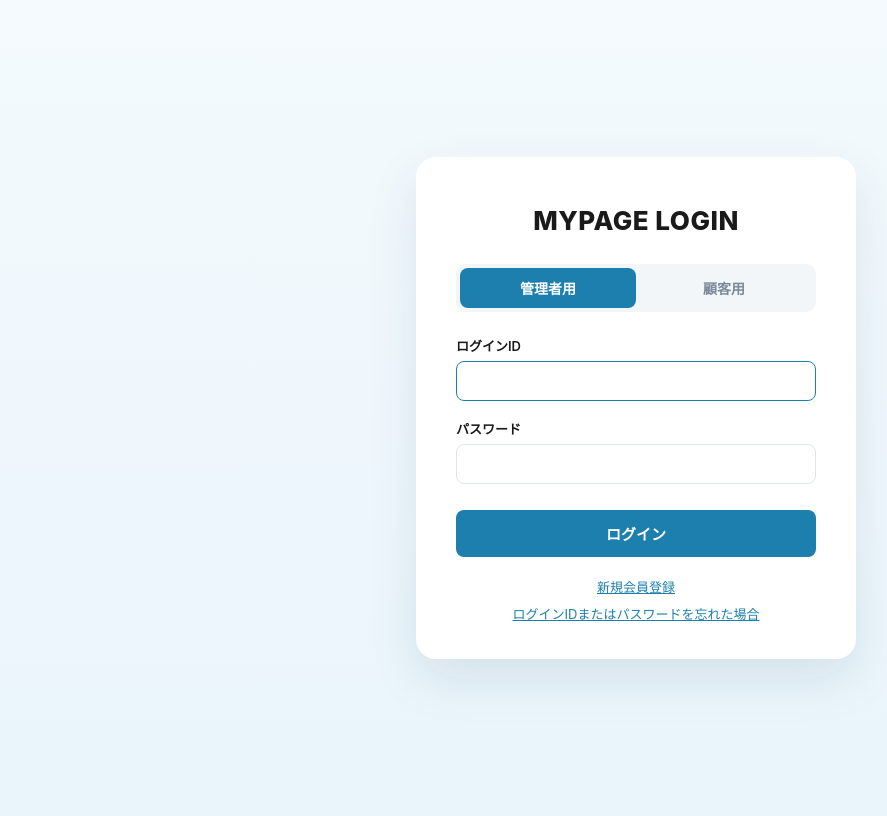
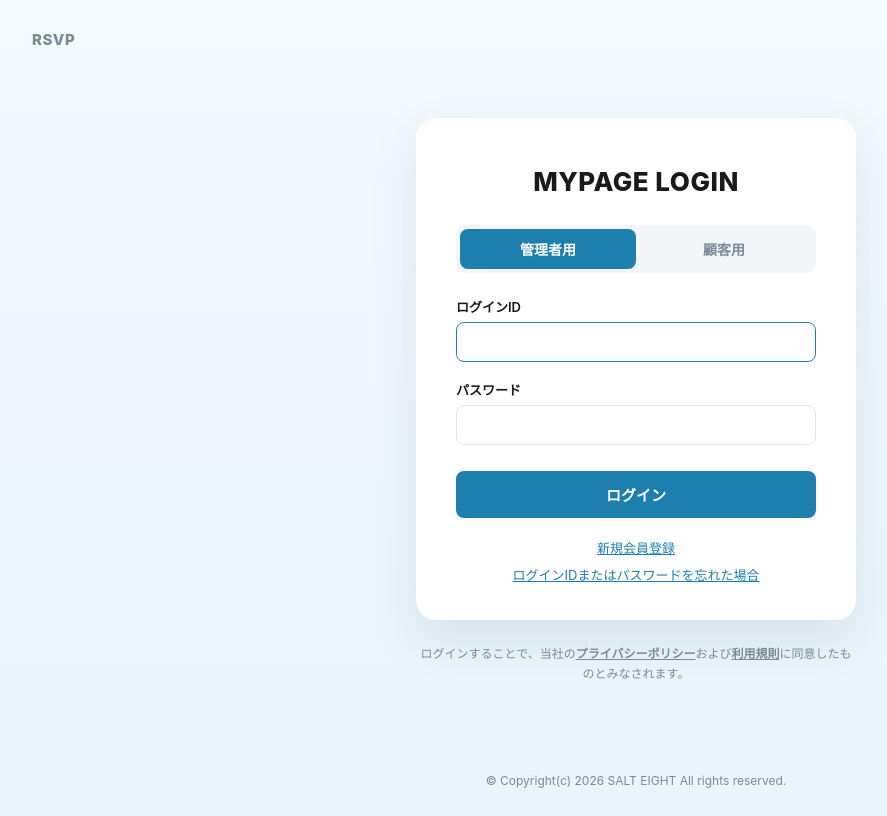
Before and after one commit to salt8-daesooyou-developer/reservation_system_study, a PHP site: page /login.php in a window 1280 px wide. Shown: the whole page, without its empty margins (4-891 px from the left). Run offline with PHP 8.4, Linux system fonts and the light colour scheme.

Commit message:
로그인 페이지에 참고 이미지의 나머지 요소 반영 (브랜드 마크, 동의 문구, 푸터)
- 좌상단 RSVP 브랜드 마크, 카드 하단 개인정보처리방침/이용규칙 동의 문구,
  하단 저작권 푸터 추가 (app.css에 auth-brand/auth-consent/auth-footer 추가)
- index.php도 동일한 레이아웃(브랜드+푸터)으로 통일

```diff
--- a/assets/css/app.css
+++ b/assets/css/app.css
@@ -369,10 +369,38 @@ table.data-table tbody tr:hover { background: var(--panel-2); }
 .auth-page {
   min-height: 100vh;
   display: flex;
+  flex-direction: column;
+  background: linear-gradient(180deg, #f4fafd 0%, #e9f4fb 100%);
+}
+.auth-brand {
+  padding: 22px 28px 0;
+  color: var(--text-dim);
+  font-weight: 800;
+  font-size: 15px;
+  letter-spacing: .5px;
+}
+.auth-main {
+  flex: 1;
+  display: flex;
+  flex-direction: column;
   align-items: center;
   justify-content: center;
   padding: 24px;
-  background: linear-gradient(180deg, #f4fafd 0%, #e9f4fb 100%);
+}
+.auth-consent {
+  max-width: 440px;
+  text-align: center;
+  color: var(--text-dim);
+  font-size: 12px;
+  line-height: 1.7;
+  margin-top: 24px;
+}
+.auth-consent a { color: var(--text-dim); text-decoration: underline; font-weight: 600; }
+.auth-footer {
+  text-align: center;
+  color: var(--text-dim);
+  font-size: 12px;
+  padding: 20px;
 }
 .auth-card {
   background: var(--panel);
--- a/index.php
+++ b/index.php
@@ -14,6 +14,8 @@ $isCustomer = !empty($_SESSION['customer_id']);
 <link href="/reservation_system_study/assets/css/app.css" rel="stylesheet">
 </head>
 <body class="auth-page">
+  <div class="auth-brand">RSVP</div>
+  <div class="auth-main">
     <div class="auth-card">
       <div class="auth-title">RSVP</div>
       <div class="auth-subtitle">予約管理システム</div>
@@ -49,5 +51,8 @@ $isCustomer = !empty($_SESSION['customer_id']);
       </div>
       <?php endif; ?>
     </div>
+  </div>
+
+  <div class="auth-footer">&copy; Copyright(c) <?= date('Y') ?> SALT EIGHT All rights reserved.</div>
 </body>
 </html>
--- a/login.php
+++ b/login.php
@@ -54,6 +54,8 @@ if (!empty($_SESSION['customer_id'])) {
 <link href="/reservation_system_study/assets/css/app.css" rel="stylesheet">
 </head>
 <body class="auth-page">
+  <div class="auth-brand">RSVP</div>
+  <div class="auth-main">
     <div class="auth-card">
       <div class="auth-title">MYPAGE LOGIN</div>
 
@@ -84,6 +86,13 @@ if (!empty($_SESSION['customer_id'])) {
         <a href="#" id="forgotLink">ログインIDまたはパスワードを忘れた場合</a>
       </div>
     </div>
+
+    <div class="auth-consent">
+      ログインすることで、当社の<a href="#" id="privacyLink">プライバシーポリシー</a>および<a href="#" id="termsLink">利用規則</a>に同意したものとみなされます。
+    </div>
+  </div>
+
+  <div class="auth-footer">&copy; Copyright(c) <?= date('Y') ?> SALT EIGHT All rights reserved.</div>
 
 <script>
   const toggle = document.getElementById('typeToggle');
@@ -117,6 +126,14 @@ if (!empty($_SESSION['customer_id'])) {
     e.preventDefault();
     alert('管理者にお問い合わせください。');
   });
+  document.getElementById('privacyLink').addEventListener('click', e => {
+    e.preventDefault();
+    alert('プライバシーポリシーは準備中です。');
+  });
+  document.getElementById('termsLink').addEventListener('click', e => {
+    e.preventDefault();
+    alert('利用規則は準備中です。');
+  });
 </script>
 </body>
 </html>
```
Lines whose indentation alone changed are shown as unchanged.
